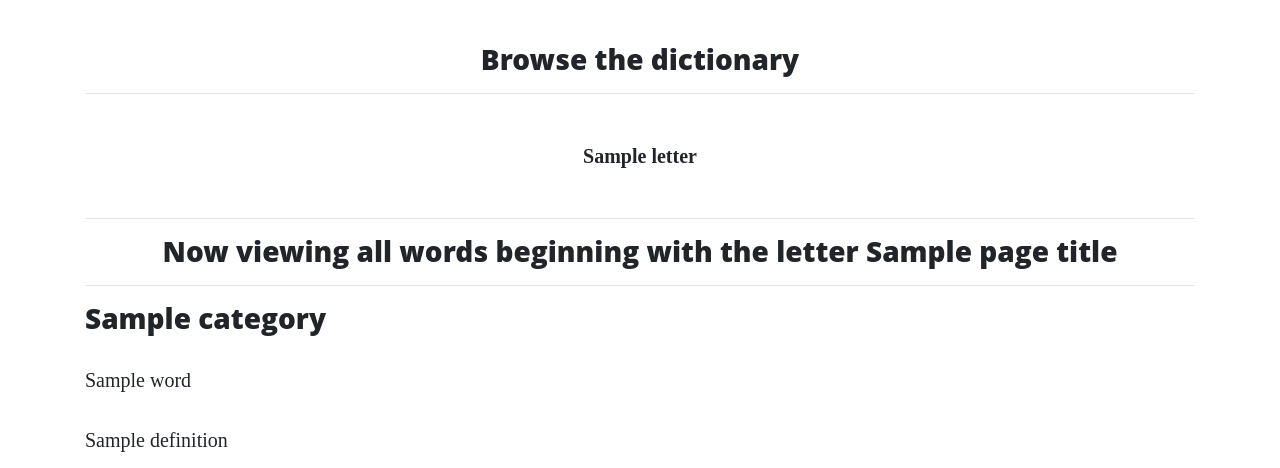
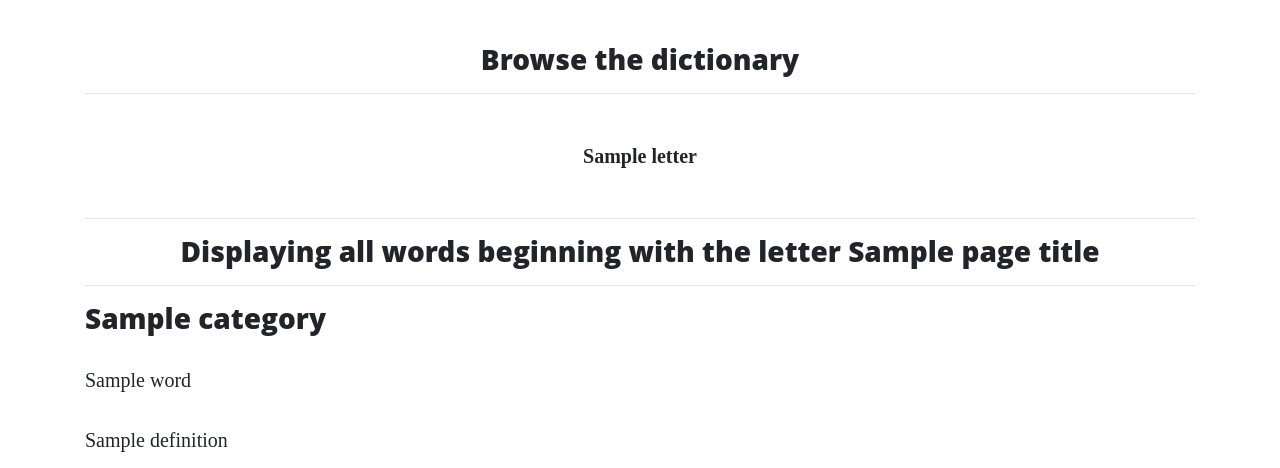
Before and after one commit to Code-Institute-Submissions/MaggieWalsh-LexiCorkResub, a Flask app: template templates/word.html in a window 1280 px wide. Shown: the part 539-1007 px from the top of the page. Run offline with Flask 2, Linux system fonts and the light colour scheme; the template is opened without the code that fills it: most values are stand-ins (such as "Sample title", 1, 10 or a date in 2020); some libraries are stand-ins or nearby versions.

```diff
--- a/templates/word.html
+++ b/templates/word.html
@@ -10,7 +10,7 @@
         </tr>
     </table>
     <hr />
-    <h3 class="col-lg-12 col-md-12 text-center">Now viewing all words beginning with the letter {{ page_title }}</h3>
+    <h3 class="col-lg-12 col-md-12 text-center">Displaying all words beginning with the letter {{ page_title }}</h3>
     <hr />
     {% for word in words %}
     <h3>{{ word.category }}</h3>
```
